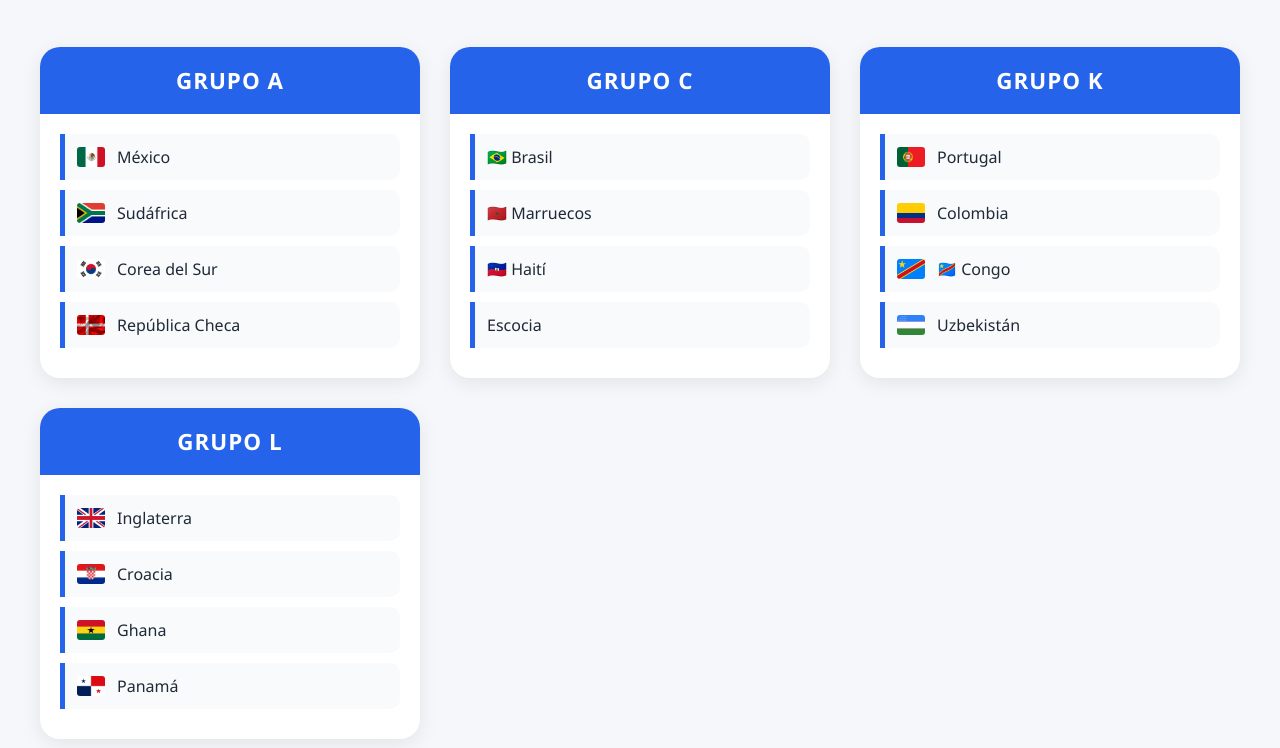
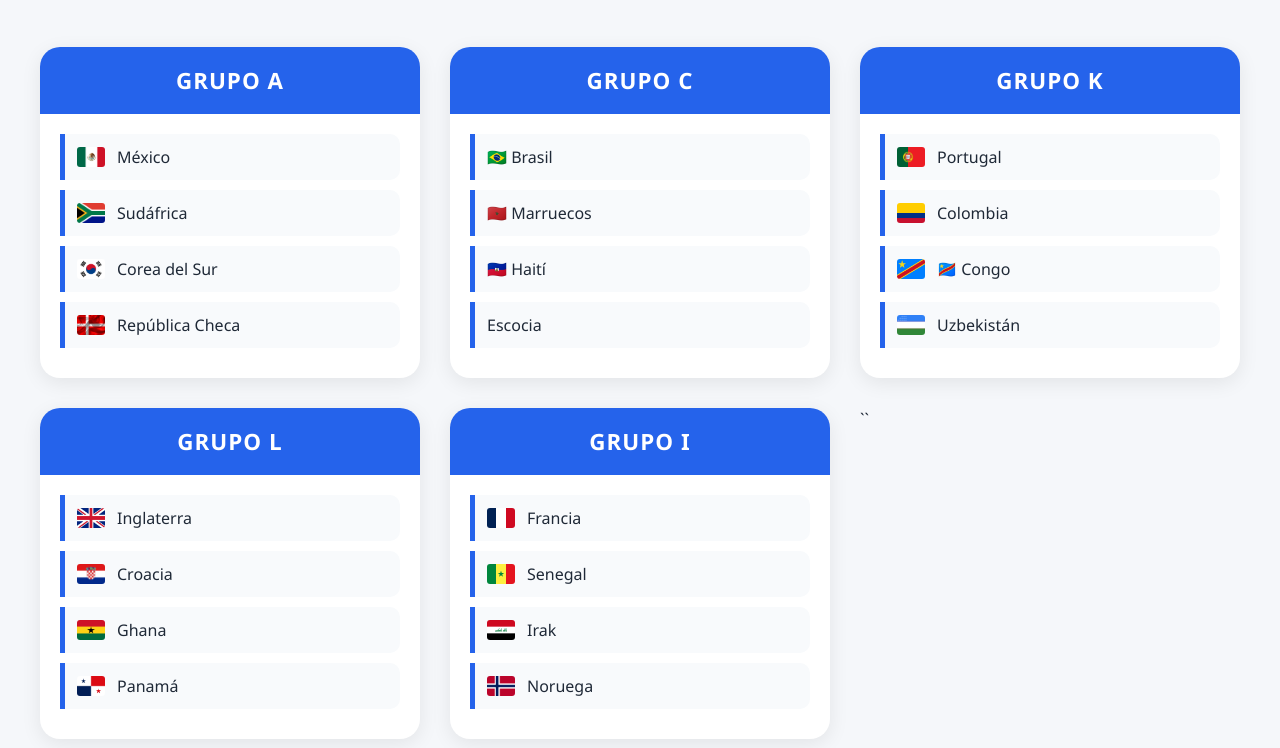
Before and after one commit to danilui28/DesarrolladoresMundialistas, a plain HTML site: page index.html in a window 1280 px wide. Shown: the part 178-926 px from the top of the page. Drawn offline with Linux system fonts and the light colour scheme.

Commit message:
Agregue grupo I

```diff
--- a/index.html
+++ b/index.html
@@ -54,4 +54,15 @@
         </ul>
     </a>
 
+    <a href="Grupo_I/paginas/grupoI.html" class="grupo-card">
+    <h2>GRUPO I</h2>
+    <ul>
+        <li><img src="Grupo_I/img/francia.png" class="flag"> Francia</li>
+        <li><img src="Grupo_I/img/senegal.png" class="flag"> Senegal</li>
+        <li><img src="Grupo_I/img/irak.png" class="flag"> Irak</li>
+        <li><img src="Grupo_I/img/noruega.png" class="flag"> Noruega</li>
+    </ul>
+</a>
+``
+
 </div>
```
Also changed, not shown: Grupo_I/img/francia.png (added), Grupo_I/img/irak.png (added), Grupo_I/img/noruega.png (added), Grupo_I/img/senegal.png (added).
